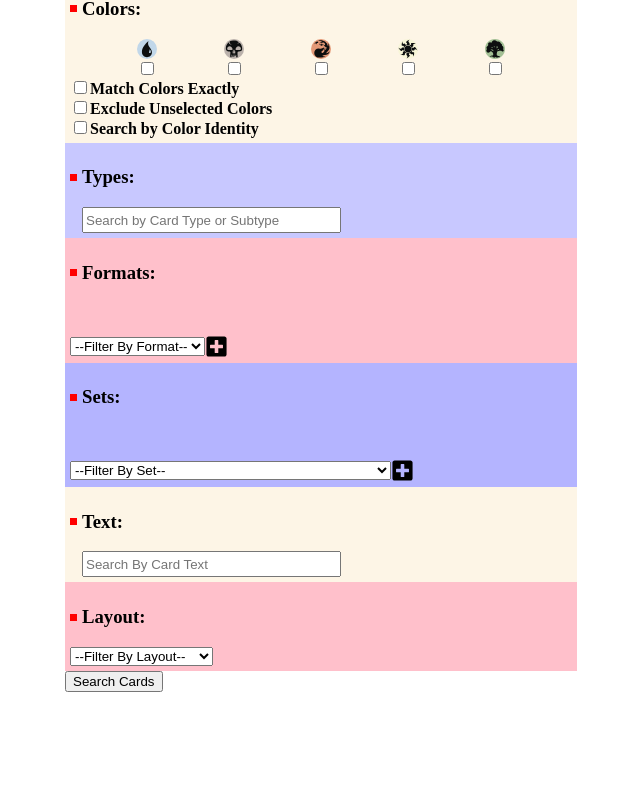
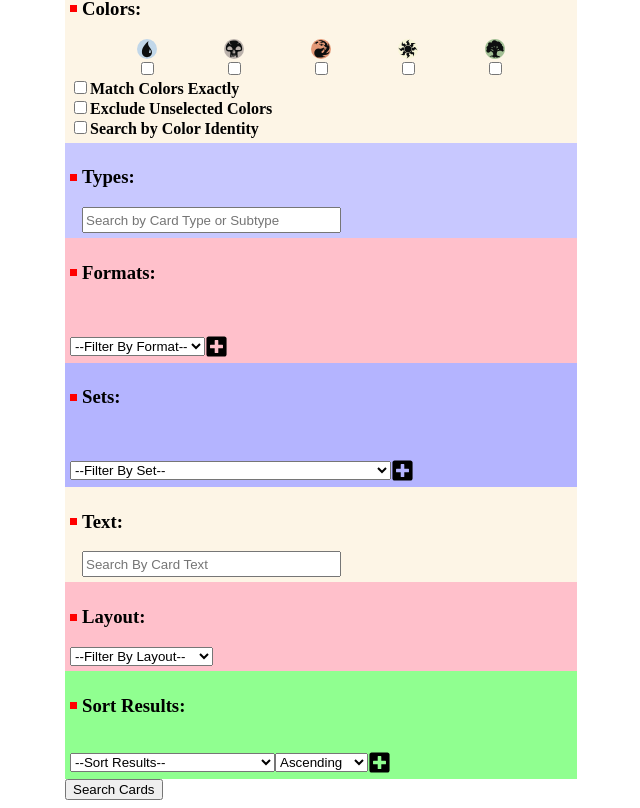
Before and after one commit to cosmolightfoot/card-coven-front-end, a React app: page / in a window 1280 px wide. Shown: the part 214-1022 px from the top of the page, without its empty margins (319-959 px from the left). Before the commit the page ends 914 px from the top, so only its background shows below. Built offline with nearby package versions, Linux system fonts and the light colour scheme.

Commit message:
fixed sort search tag bug by using regex instead of objects

```diff
--- /dev/null
+++ b/src/components/search-components/CardSort.js
@@ -0,0 +1,70 @@
+import React from 'react';
+import PropTypes from 'prop-types';
+import { FaPlusSquare, FaWindowClose, FaArrowCircleUp, FaArrowCircleDown } from 'react-icons/fa';
+
+function CardSort({ sortFilters, sortDirection, selectedFilter, handleChange, handleSortPush, handleSortDelete, availSortFilters }) {
+  const filtersList = availSortFilters.map((filter, i) => {
+    const pattern = /(.*)\/(.*)/;
+    const filterName = filter.replace(pattern, '$2');
+    return (<option key={i} value={filter}>{filterName}</option>);
+  }
+  );
+  const taggedFiltersList = sortFilters.map((filter, i) => {
+    console.log(filter, 'IN MAP');
+    const pattern = /(.*)\/(.*)/;
+    const filterName = filter.filter.replace(pattern, '$2');
+    let direction = '';
+    switch(filter.direction) {
+      case '1': direction = <FaArrowCircleUp size="15" />;
+        break;
+      case '-1': direction = <FaArrowCircleDown size="15" />;
+        break;
+      default: direction = <FaArrowCircleUp size="15" />;
+        break;
+    }
+    return (
+      <li key={i} style={{ display: 'flex', listStyleType: 'none', alignItems: 'center', flexGrow: 0, width: '50px%', height: '20px', padding: '3px' }}>
+        {direction}
+        <h5>{filterName}</h5>
+        <FaWindowClose size="15" />
+      </li>
+    );
+  });
+
+  return (
+    <section style={{ backgroundColor: 'rgb(144, 255, 144)', padding: '5px' }}>
+      <header style={{ display: 'flex', flexDirection: 'row', alignItems: 'center', }}>
+        <div style={{ width: '7px', height: '7px', backgroundColor: 'red', flexGrow: 0, marginRight: '5px' }}></div>
+        <h3>Sort Results:</h3>
+      </header>
+      <main>
+        <ul style={{ width: '93%' }}>
+          {taggedFiltersList}
+        </ul>
+        <div style={{ display: 'flex', alignItems: 'center' }}>
+          <select value={selectedFilter} name="selectedFilter" onChange={handleChange}>
+            <option value="">--Sort Results--</option>
+            {filtersList}
+          </select>
+          <select value={sortDirection} name="sortDirection" onChange={handleChange}>
+            <option value="1">Ascending</option>
+            <option value="-1">Descending</option>
+          </select>
+          <FaPlusSquare name="sortFilters" size="23" onClick={handleSortPush} />
+        </div>
+      </main>
+    </section>
+  );
+}
+
+CardSort.propTypes = {
+  sortFilters: PropTypes.array.isRequired,
+  selectedFilter: PropTypes.string.isRequired,
+  sortDirection: PropTypes.string.isRequired,
+  handleChange: PropTypes.func.isRequired,
+  handleSortPush: PropTypes.func.isRequired,
+  handleSortDelete: PropTypes.func.isRequired,
+  availSortFilters: PropTypes.array.isRequired
+};
+
+export default CardSort;
--- a/src/containers/search-containers/SearchForm.js
+++ b/src/containers/search-containers/SearchForm.js
@@ -6,10 +6,12 @@ import CardFormats from '../../components/search-components/CardFormats';
 import CardLayout from '../../components/search-components/CardLayout';
 // import ErrorBoundary from '../../utilities/ErrorBoundary';
 import CardSets from '../../components/search-components/CardSets';
+import CardSort from '../../components/search-components/CardSort';
 import CardText from '../../components/search-components/CardText';
 import CardTypes from '../../components/search-components/CardTypes';
 import layoutData from '../../data/layoutData';
 import setData from '../../data/setData';
+import sortData from '../../data/sortData';
 import formatsData from '../../data/formatData';
 
 import { connect } from 'react-redux';
@@ -36,7 +38,11 @@ export default class SearchForm extends PureComponent {
     availSets: [],
     selectedSet: '',
     cardText: '',
-    typeLine: ''
+    typeLine: '',
+    sortFilters: [],
+    selectedFilter: '',
+    sortDirection: '1',
+    availSortFilters: []
   }
 
   static propTypes = {
@@ -63,6 +69,19 @@ export default class SearchForm extends PureComponent {
       availSets: [...state.availSets.filter(set => set !== state.selectedSet)],
       selectedSet: ''
     }));
+  }
+
+  handleSortPush = () => {
+    if(!this.state.selectedFilter) return;
+    this.setState(state => {
+      console.log(state.sortFilters, state.selectedFilter, state.sortDirection);
+
+      return {
+        sortFilters: [...state.sortFilters, { filter: state.selectedFilter, direction: state.sortDirection }],
+        availSortFilters: [...state.availSortFilters.filter(filter => filter !== state.selectedFilter)],
+        selectedFilter: ''
+      };
+    });
   }
 
   handleFormatDelete = (format) => {
@@ -123,17 +142,24 @@ export default class SearchForm extends PureComponent {
       selectedFormat: [],
       sets: [],
       selectedSet: '',
-      availSets: [],
+      availSets: setData,
       cardText: '',
-      typeLine: ''
+      typeLine: '',
+      sortFilters: [],
+      selectedFilter: '',
+      sortDirection: 'ascending',
+      availSortFilters: sortData
     });
 
   }
 
   componentDidMount() {
-    this.setState({ availSets: setData });
-    this.setState({ availGameFormats: formatsData });
-    this.setState({availLayouts: layoutData });
+    this.setState({
+      availSets: setData,
+      availGameFormats: formatsData,
+      availLayouts: layoutData,
+      availSortFilters: sortData
+    });
   }
 
   render() {
@@ -156,7 +182,11 @@ export default class SearchForm extends PureComponent {
       cardText,
       availLayouts,
       layout,
-      typeLine
+      typeLine,
+      sortFilters,
+      selectedFilter,
+      sortDirection,
+      availSortFilters
     } = this.state;
     const cardColors = { black, white, red, blue, green };
 
@@ -204,34 +234,14 @@ export default class SearchForm extends PureComponent {
             layout={layout}
             handleChange={this.handleChange}
           />
-
-          {/* <CardName
-          cardName={cardName}
-          handleChange={this.handleChange}
-        />
-        <CardColors
-          cardColors={cardColors}
-          handleChange={this.handleChange}
-          exclusivity={exclusivity}
-          handleCheckboxChange={this.handleCheckboxChange}
-        />
-        <GameFormats
-          selectedFormat={selectedFormat}
-          availGameFormats={availGameFormats}
-          handleChange={this.handleChange}
-        />
-        <CardSets
-          availSets={availSets}
-          selectedSet={selectedSet}
-          handleChange={this.handleChange}
-        />
-        <CardTypes
-          cardTypes={cardTypes}
-          cardSubtypes={cardSubtypes}
-          handleChange={this.handleChange}
-          selectedType={selectedType}
-          selectedSubtype={selectedSubtype}
-        /> */}
+          <CardSort
+            sortFilters={sortFilters}
+            sortDirection={sortDirection}
+            selectedFilter={selectedFilter}
+            availSortFilters={availSortFilters}
+            handleChange={this.handleChange}
+            handleSortPush={this.handleSortPush}
+          />
           <button>Search Cards</button>
         </form>
       </main>
--- /dev/null
+++ b/src/data/sortData.js
@@ -0,0 +1,10 @@
+export default [
+  'prices/Cost ($USD)',
+  'cmc/Converted Mana Cost',
+  'released_at/Date Released (Chronological)',
+  'name/Name (Alphabetical)',
+  'type_line/Card Type (Alphabetical)',
+  'set_name/Set (Alphabetical)',
+  'power/Creature Power',
+  'toughness/Creature Toughness'
+];
```
Also changed, not shown: 1 other file (tests, documents, lock files or other folders).
